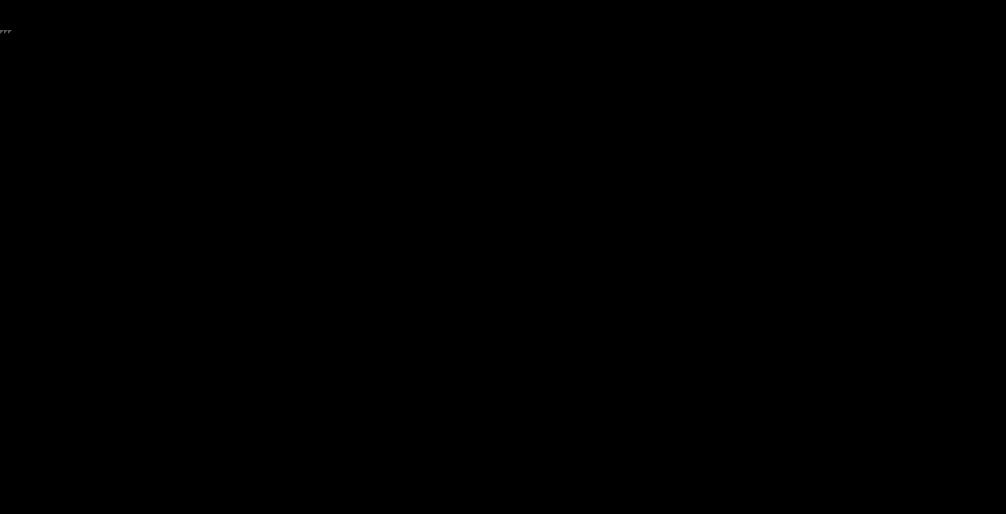
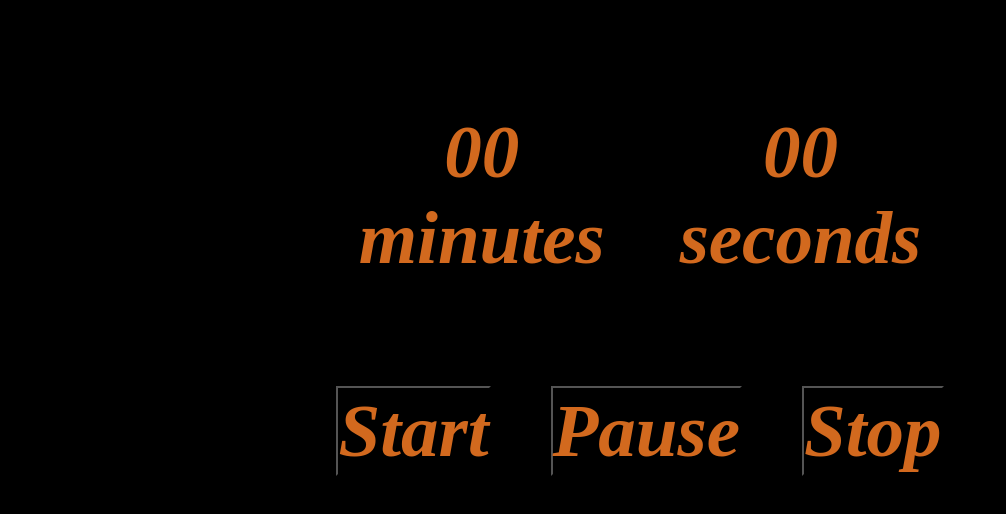
Before and after one commit to ylanekouassi/Stopwatch, a React (Vite) app in the folder Stopwatch/: page / in a window 1280 px wide. Shown: the top 514 px of the page, without its empty margins (0-1006 px from the left). Built offline with nearby package versions, Linux system fonts and the light colour scheme.

Commit message:
stopwatch styled & buttons created

```diff
--- a/Stopwatch/src/assets/Components/Stopwatch.jsx
+++ b/Stopwatch/src/assets/Components/Stopwatch.jsx
@@ -2,15 +2,21 @@ import React from 'react'
 
 export default function Stopwatch() {
   return (
-    <div>
-        <div>
-            <span>minutes</span>
-            <span>seconds</span>
+  <div>
+        <div className='Container'>
+            <div>
+                <span>00</span><br />
+                <span>minutes</span>
+            </div>
+            <div>
+                <span>00</span><br />
+                <span>seconds</span>
+            </div>
         </div>
-        <div>
-            <button></button>
-            <button></button>
-            <button></button>
+        <div className='Buttons'>
+                <button>Start</button>
+                <button>Pause</button>
+                <button>Stop</button>
         </div>
     </div>
   )
--- a/Stopwatch/src/style.css
+++ b/Stopwatch/src/style.css
@@ -4,14 +4,31 @@
   box-sizing: border-box;
   background-color: black;
   font-family: cursive;
+  font-style: italic;
+  font-weight: bold;
+  font-size: 75px;
+  color: chocolate;
 }
 
 .App {
+  height: 100vh;
+  width: 100vw;
+}
+
+.Container {
   display: flex;
   justify-content: center;
   align-items: center;
-  height: 100vh;
-  width: 100vw;
   text-align: center;
+  gap: 75px;
+  margin-top: 5%;
+  padding: 45px;
+  border-radius: 10px;
+}
 
+.Buttons {
+  display: flex;
+  justify-content: center;
+  gap: 60px;
+  padding-top: 60px;
 }
```
